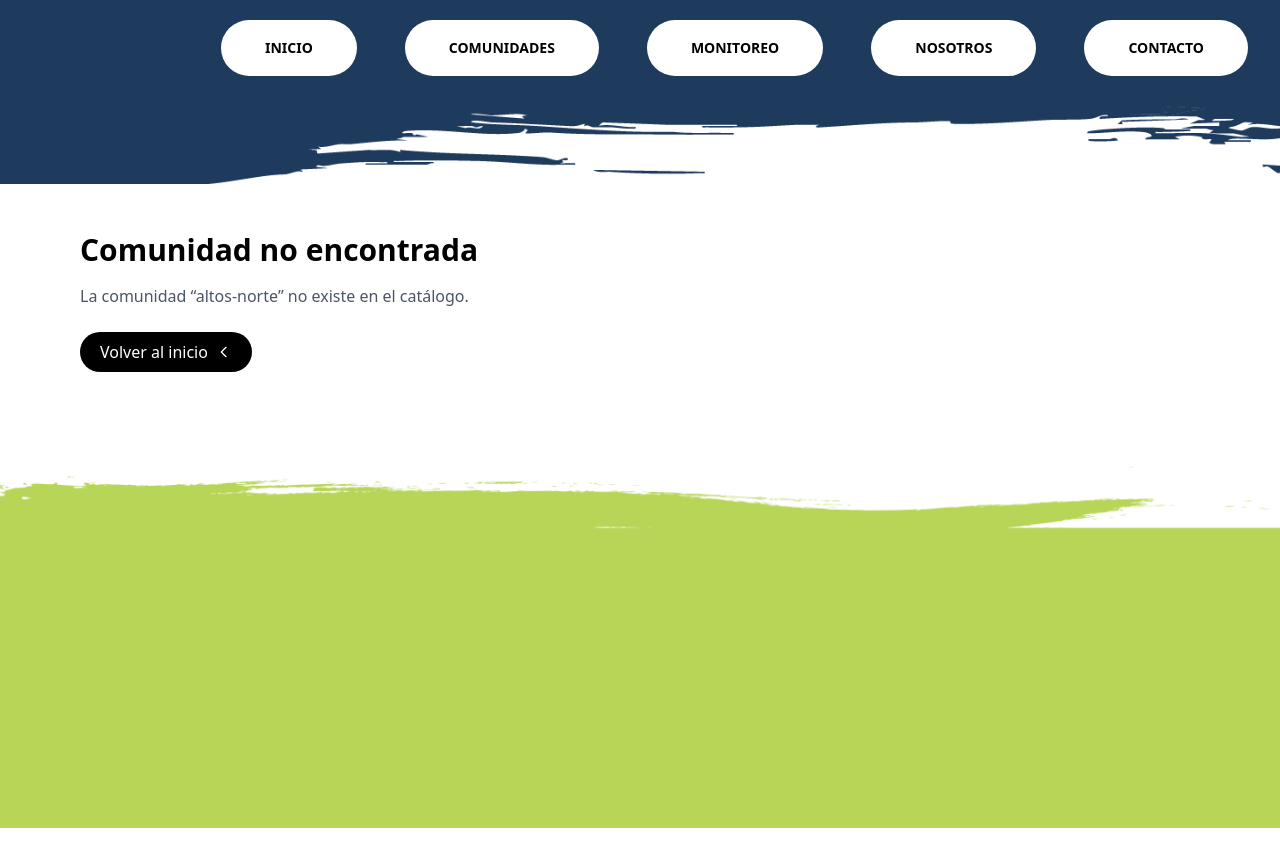
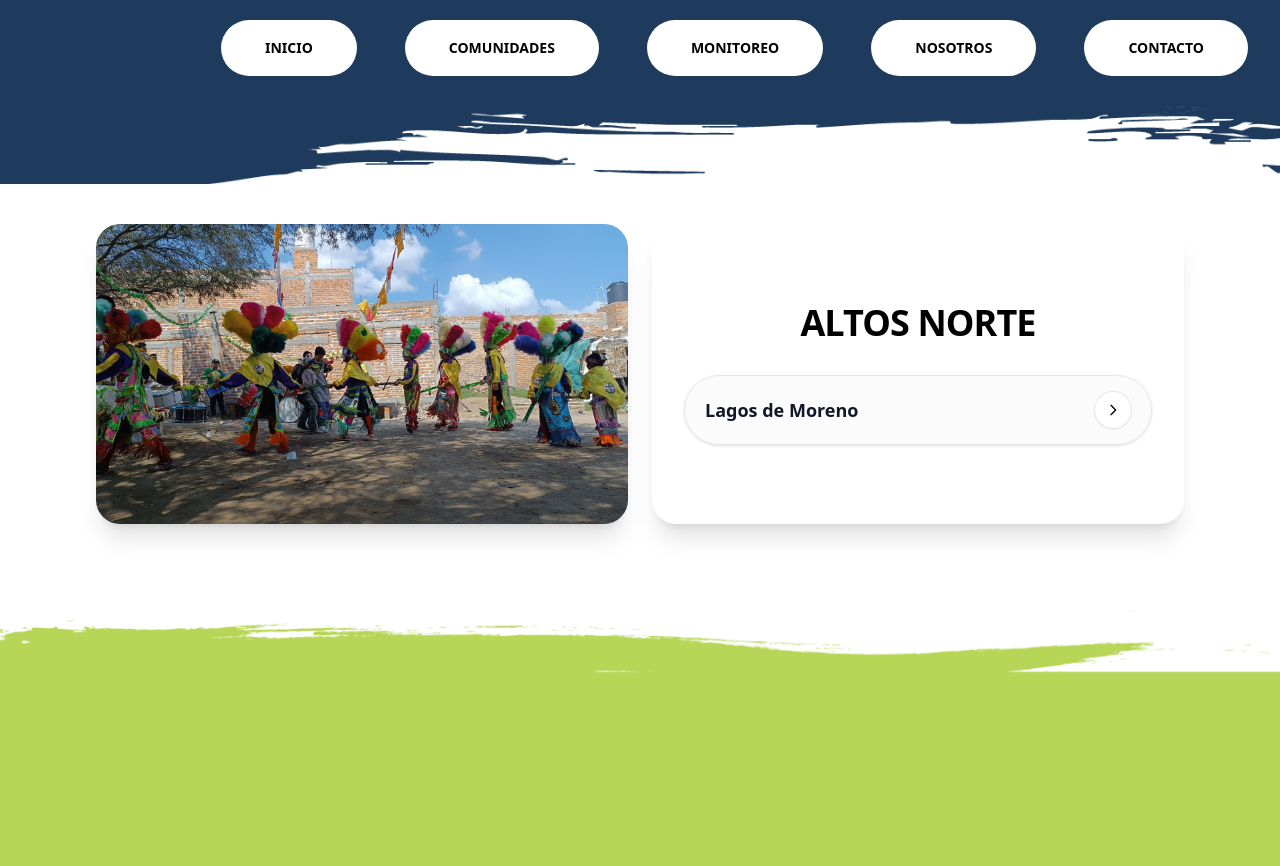
Before and after one commit to PAP-Alter-Codigo/website_frontend_react, a React (Vite) app: page /regiones/altos-norte in a window 1280 px wide. Shown: the top 866 px of the page. Before the commit the page ends 828 px from the top, so only its background shows below. Built offline with nearby package versions, Linux system fonts and the light colour scheme.

Commit message:
refactor: centralizar datos de las comunidades en Comunidades-Data

```diff
--- a/src/pages/comunidades detail/Comunidad-Wrapper-Page.tsx
+++ b/src/pages/comunidades detail/Comunidad-Wrapper-Page.tsx
@@ -2,118 +2,10 @@
 import prtSup1 from "@assets/bigStrokes/01-prt-sup-1.png";
 import prtInf1 from "@assets/bigStrokes/piedepag-1-1.png";
 
-import img1 from "@assets/comunidades/img-8458-1.png";
-import img2 from "@assets/comunidades/image-19.png";
-import img3 from "@assets/comunidades/image-28.png";
-import img4 from "@assets/comunidades/image-17.png";
-import img5 from "@assets/comunidades/image-20.png";
-import img6 from "@assets/comunidades/image-26.png";
-import img7 from "@assets/comunidades/image-17-2.png";
-import img8 from "@assets/comunidades/image-24.png";
-import img9 from "@assets/comunidades/image-30.png";
-import bursh1 from "@assets/brushStrokes/03-graf-1.png";
-import bursh2 from "@assets/brushStrokes/03-graf-4.png";
 import AppHeader from "../../components/App-Header";
 import ComunidadesDetailPage from "./Comunidades-Detail-Page";
+import {regiones} from "../comunidades/Comunidades-Data";
 
-
-const IMG = {
-  centro: img1,
-  lagunas: img2,
-  valles: img3,
-  cienega: img4,
-  sureste: img5,
-  sur: img6,
-  sierraAmula: img7,
-  costaSur: img8,
-  costaOcc: img9,
-  deco1: bursh1,
-  deco2: bursh2,
-};
-
-
-type Item = { label: string; to: string };
-type Region = {
-  title: string;
-  img: string;
-  items: Item[];
-  reverse?: boolean; // alterna imagen/tarjeta
-};
-
-const regiones: Region[] = [
-  {
-    title: "CENTRO",
-    img: IMG.centro,
-    items: [
-      { label: "Juanacatlán", to: "/comunidades/centro/juanacatlan" },
-      { label: "Santa Cruz de las Flores", to: "/comunidades/centro/santa-cruz-de-las-flores" },
-      { label: "El Salto", to: "/comunidades/centro/el-salto" },
-      { label: "Ixtlahuacán del Río", to: "/comunidades/centro/ixtlahuacan-del-rio" },
-    ],
-  },
-  {
-    title: "LAGUNAS",
-    img: IMG.lagunas,
-    items: [{ label: "Sayula", to: "/comunidades/sayula" }],
-    reverse: true,
-  },
-  {
-    title: "VALLES",
-    img: IMG.valles,
-    items: [
-      { label: "Tequila", to: "/comunidades/tequila" },
-      { label: "Tecolotlán", to: "/comunidades/tecolotlan" },
-      { label: "Tala", to: "/comunidades/tala" },
-      { label: "Sierra de Quila", to: "/comunidades/sierra-de-quila" },
-    ],
-  },
-  {
-    title: "CIENEGA",
-    img: IMG.cienega,
-    items: [
-      { label: "La Noria", to: "/comunidades/la-noria" },
-      { label: "Agua Caliente", to: "/comunidades/agua-caliente" },
-    ],
-    reverse: true,
-  },
-  {
-    title: "SURESTE",
-    img: IMG.sureste,
-    items: [
-      { label: "Santa Cruz de la Soledad", to: "/comunidades/santa-cruz-de-la-soledad" },
-      { label: "Mezcala", to: "/comunidades/mezcala" },
-      { label: "San Antonio Tlayacapan", to: "/comunidades/san-antonio-tlayacapan" },
-    ],
-  },
-  {
-    title: "SUR",
-    img: IMG.sur,
-    items: [
-      { label: "Sierra de Manantlán", to: "/comunidades/sierra-de-manantlan" },
-      { label: "Ciudad Guzmán", to: "/comunidades/ciudad-guzman" },
-    ],
-    reverse: true,
-  },
-  {
-    title: "SIERRA-DE-AMULA",
-    img: IMG.sierraAmula,
-    items: [
-      { label: "Autlán", to: "/comunidades/autlan" },
-      { label: "El Grullo", to: "/comunidades/el-grullo" },
-    ],
-  },
-  {
-    title: "COSTA-SUR",
-    img: IMG.costaSur,
-    items: [{ label: "Costa Careyes", to: "/comunidades/costa-careyes" }],
-    reverse: true,
-  },
-  {
-    title: "COSTA-SIERRA-OCCIDENTAL",
-    img: IMG.costaOcc,
-    items: [{ label: "Puerto Vallarta", to: "/comunidades/puerto-vallarta" }],
-  },
-];
 
 export default function ComunidadWrapperPage() {
   return (
--- a/src/pages/comunidades detail/Comunidades-Detail-Page.tsx
+++ b/src/pages/comunidades detail/Comunidades-Detail-Page.tsx
@@ -70,7 +70,7 @@ export default function ComunidadesDetailPage({ regiones }: Props) {
           {/* Contenido */}
           <section className="bg-white rounded-3xl shadow-xl p-6 sm:p-8 flex flex-col justify-center">
             <h1 className="text-3xl sm:text-4xl font-extrabold text-center tracking-tight">
-              <span className="bg-clip-text text-black">{match.title}</span>
+              <span className="bg-clip-text text-black">{match.title.replace(/-/g, ' ')}</span>
             </h1>
 
             {/* Lista de comunidades de la región */}
--- a/src/pages/comunidades/Comunidades-Catalogue.tsx
+++ b/src/pages/comunidades/Comunidades-Catalogue.tsx
@@ -1,33 +1,6 @@
 // src/components/Regiones.tsx
 import { Link } from "react-router-dom";
-
-import img1 from "@assets/comunidades/img-8458-1.png";
-import img2 from "@assets/comunidades/image-19.png";
-import img3 from "@assets/comunidades/image-28.png";
-import img4 from "@assets/comunidades/image-17.png";
-import img5 from "@assets/comunidades/image-20.png";
-import img6 from "@assets/comunidades/image-26.png";
-import img7 from "@assets/comunidades/image-17-2.png";
-import img8 from "@assets/comunidades/image-24.png";
-import img9 from "@assets/comunidades/image-30.png";
-import bursh1 from "@assets/brushStrokes/03-graf-1.png";
-import bursh2 from "@assets/brushStrokes/03-graf-4.png";
-
-
-const IMG = {
-  centro: img1,
-  lagunas: img2,
-  valles: img3,
-  cienega: img4,
-  sureste: img5,
-  sur: img6,
-  sierraAmula: img7,
-  costaSur: img8,
-  costaOcc: img9,
-  deco1: bursh1,
-  deco2: bursh2,
-};
-
+import {regiones} from "./Comunidades-Data";
 
 type Item = { label: string; to: string };
 type Region = {
@@ -37,80 +10,14 @@ type Region = {
   reverse?: boolean; // alterna imagen/tarjeta
 };
 
-const regiones: Region[] = [
-  {
-    title: "CENTRO",
-    img: IMG.centro,
-    items: [
-      { label: "Juanacatlán", to: "/comunidades/centro/juanacatlan" },
-      { label: "Santa Cruz de las Flores", to: "/comunidades/centro/santa-cruz-de-las-flores" },
-      { label: "El Salto", to: "/comunidades/centro/el-salto" },
-      { label: "Ixtlahuacán del Río", to: "/comunidades/centro/ixtlahuacan-del-rio" },
-    ],
-  },
-  {
-    title: "LAGUNAS",
-    img: IMG.lagunas,
-    items: [{ label: "Sayula", to: "/comunidades/sayula" }],
-    reverse: true,
-  },
-  {
-    title: "VALLES",
-    img: IMG.valles,
-    items: [
-      { label: "Tequila", to: "/comunidades/tequila" },
-      { label: "Tecolotlán", to: "/comunidades/tecolotlan" },
-      { label: "Tala", to: "/comunidades/tala" },
-      { label: "Sierra de Quila", to: "/comunidades/sierra-de-quila" },
-    ],
-  },
-  {
-    title: "CIÉNEGA",
-    img: IMG.cienega,
-    items: [
-      { label: "La Noria", to: "/comunidades/la-noria" },
-      { label: "Agua Caliente", to: "/comunidades/agua-caliente" },
-    ],
-    reverse: true,
-  },
-  {
-    title: "SURESTE",
-    img: IMG.sureste,
-    items: [
-      { label: "Santa Cruz de la Soledad", to: "/comunidades/santa-cruz-de-la-soledad" },
-      { label: "Mezcala", to: "/comunidades/mezcala" },
-      { label: "San Antonio Tlayacapan", to: "/comunidades/san-antonio-tlayacapan" },
-    ],
-  },
-  {
-    title: "SUR",
-    img: IMG.sur,
-    items: [
-      { label: "Sierra de Manantlán", to: "/comunidades/sierra-de-manantlan" },
-      { label: "Ciudad Guzmán", to: "/comunidades/ciudad-guzman" },
-    ],
-    reverse: true,
-  },
-  {
-    title: "SIERRA DE AMULA",
-    img: IMG.sierraAmula,
-    items: [
-      { label: "Autlán", to: "/comunidades/autlan" },
-      { label: "El Grullo", to: "/comunidades/el-grullo" },
-    ],
-  },
-  {
-    title: "COSTA SUR",
-    img: IMG.costaSur,
-    items: [{ label: "Costa Careyes", to: "/comunidades/costa-careyes" }],
-    reverse: true,
-  },
-  {
-    title: "COSTA SIERRA-OCCIDENTAL",
-    img: IMG.costaOcc,
-    items: [{ label: "Puerto Vallarta", to: "/comunidades/puerto-vallarta" }],
-  },
-];
+import bursh1 from "@assets/brushStrokes/03-graf-1.png";
+import bursh2 from "@assets/brushStrokes/03-graf-4.png";
+
+
+const IMG = {
+  deco1: bursh1,
+  deco2: bursh2,
+};
 
 function Chevron() {
   return (
@@ -139,7 +46,7 @@ function RegionBlock({ title, img, items, reverse }: Region) {
         {/* Tarjeta */}
         <section className="bg-white rounded-3xl shadow-xl p-6 sm:p-8 flex flex-col justify-center">
           <h2 className="text-3xl sm:text-4xl font-extrabold text-center tracking-tight">
-            <span className="bg-clip-text text-black">{title}</span>
+            <span className="bg-clip-text text-black">{title.replace(/-/g, " ")}</span>
           </h2>
 
           <ul className="mt-8 space-y-4">
--- /dev/null
+++ b/src/pages/comunidades/Comunidades-Data.ts
@@ -0,0 +1,138 @@
+import img1 from "@assets/regiones/centro.jpg";
+import img2 from "@assets/regiones/lagunas.jpeg";
+import img3 from "@assets/regiones/valles.jpeg";
+import img4 from "@assets/regiones/cienega.jpg";
+import img5 from "@assets/comunidades/image-20.png";
+import img6 from "@assets/regiones/sur.jpeg";
+import img7 from "@assets/regiones/sierra-amula.jpeg";
+import img8 from "@assets/regiones/costa-sur.jpeg";
+import img9 from "@assets/regiones/sierra-occidental.jpeg";
+import img10 from "@assets/regiones/norte.jpg";
+import img11 from "@assets/regiones/altos-norte.jpg";
+import img12 from "@assets/regiones/altos-sur-2.jpeg";
+import img13 from "@assets/regiones/image-2-2.png";
+import bursh1 from "@assets/brushStrokes/03-graf-1.png";
+import bursh2 from "@assets/brushStrokes/03-graf-4.png";
+
+
+const IMG = {
+  centro: img1,
+  lagunas: img2,
+  valles: img3,
+  cienega: img4,
+  sureste: img5,
+  sur: img6,
+  sierraAmula: img7,
+  costaSur: img8,
+  costaOcc: img9,
+  norte: img10,
+  altosNorte: img11,
+  altosSur: img12,
+  costaNorte: img13,
+  deco1: bursh1,
+  deco2: bursh2,
+};
+
+
+export interface Item { label: string; to: string };
+export interface Region {
+  title: string;
+  img: string;
+  items: Item[];
+  reverse?: boolean; // alterna imagen/tarjeta
+};
+
+export const regiones: Region[] = [
+  {
+    title: "CENTRO",
+    img: IMG.centro,
+    items: [
+      { label: "Juanacatlán", to: "/comunidades/centro/juanacatlan" },
+      { label: "Santa Cruz de las Flores", to: "/comunidades/centro/santa-cruz-de-las-flores" },
+      { label: "El Salto", to: "/comunidades/centro/el-salto" },
+      { label: "Ixtlahuacán del Río", to: "/comunidades/centro/ixtlahuacan-del-rio" },
+    ],
+  },
+  {
+    title: "LAGUNAS",
+    img: IMG.lagunas,
+    items: [{ label: "Sayula", to: "/comunidades/sayula" }],
+    reverse: true,
+  },
+  {
+    title: "VALLES",
+    img: IMG.valles,
+    items: [
+      { label: "Tequila", to: "/comunidades/tequila" },
+      { label: "Tecolotlán", to: "/comunidades/tecolotlan" },
+      { label: "Tala", to: "/comunidades/tala" },
+      { label: "Sierra de Quila", to: "/comunidades/sierra-de-quila" },
+    ],
+  },
+  {
+    title: "CIENEGA",
+    img: IMG.cienega,
+    items: [
+      { label: "La Noria", to: "/comunidades/la-noria" },
+      { label: "Agua Caliente", to: "/comunidades/agua-caliente" },
+    ],
+    reverse: true,
+  },
+  {
+    title: "SURESTE",
+    img: IMG.sureste,
+    items: [
+      { label: "Santa Cruz de la Soledad", to: "/comunidades/santa-cruz-de-la-soledad" },
+      { label: "Mezcala", to: "/comunidades/mezcala" },
+      { label: "San Antonio Tlayacapan", to: "/comunidades/san-antonio-tlayacapan" },
+    ],
+  },
+  {
+    title: "SUR",
+    img: IMG.sur,
+    items: [
+      { label: "Sierra de Manantlán", to: "/comunidades/sierra-de-manantlan" },
+      { label: "Ciudad Guzmán", to: "/comunidades/ciudad-guzman" },
+    ],
+    reverse: true,
+  },
+  {
+    title: "SIERRA-DE-AMULA",
+    img: IMG.sierraAmula,
+    items: [
+      { label: "Autlán", to: "/comunidades/autlan" },
+      { label: "El Grullo", to: "/comunidades/el-grullo" },
+    ],
+  },
+  {
+    title: "COSTA-SUR",
+    img: IMG.costaSur,
+    items: [{ label: "Costa Careyes", to: "/comunidades/costa-careyes" }],
+    reverse: true,
+  },
+  {
+    title: "COSTA-SIERRA-OCCIDENTAL",
+    img: IMG.costaOcc,
+    items: [{ label: "Puerto Vallarta", to: "/comunidades/puerto-vallarta" }],
+  },
+  {
+    title: "NORTE",
+    img: IMG.norte,
+    items: [
+      { label: "Santa Catarina Cuexcomatitlán", to: "/comunidades/santa-catarina-cuexcomatitlan" },
+      { label: "San Andrés Cohamiata", to: "/comunidades/san-andres-cohamiata" }
+    ],
+    reverse: true,
+  },
+  {
+    title: "ALTOS-NORTE",
+    img: IMG.altosNorte,
+    items: [{ label: "Lagos de Moreno", to: "/comunidades/lagos-de-moreno" }],
+  },
+//   {
+//     title: "ALTOS-SUR",
+//     img: IMG.altosSur,
+//     items: [{ label: "Lagos de Moreno", to: "/comunidades/lagos-de-moreno" }],
+//     reverse: true,
+//   },
+];
```
